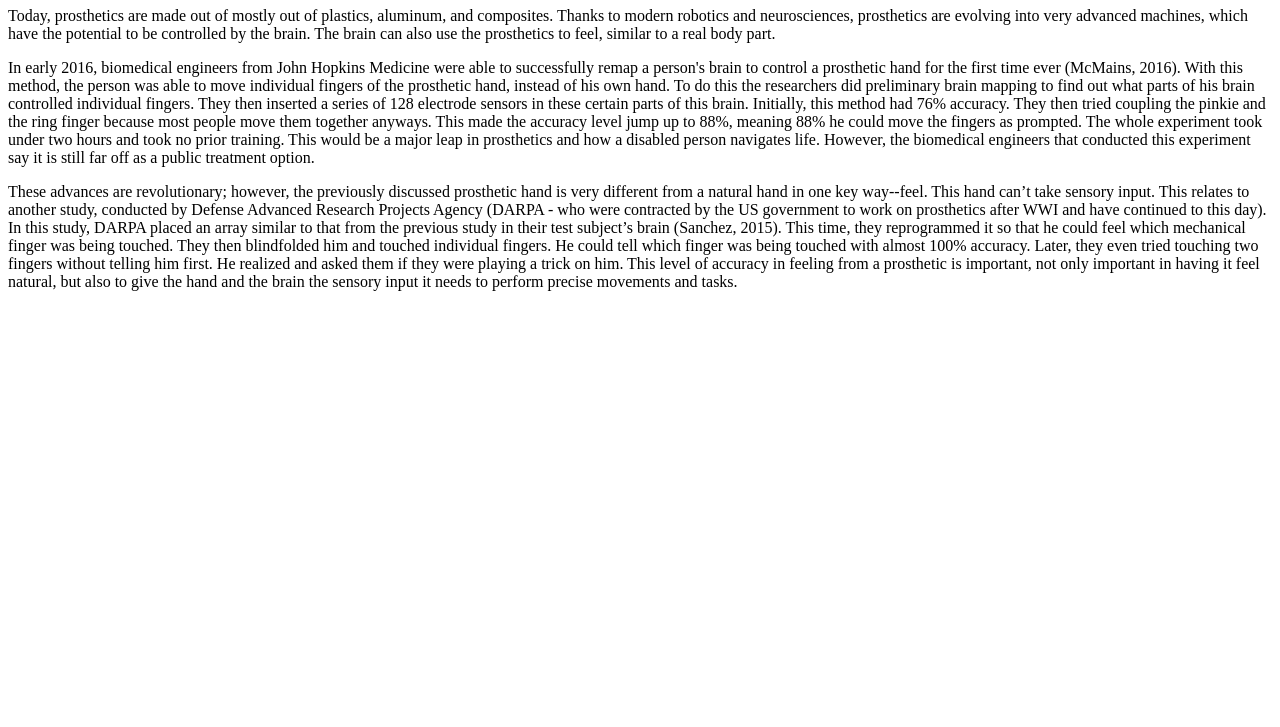
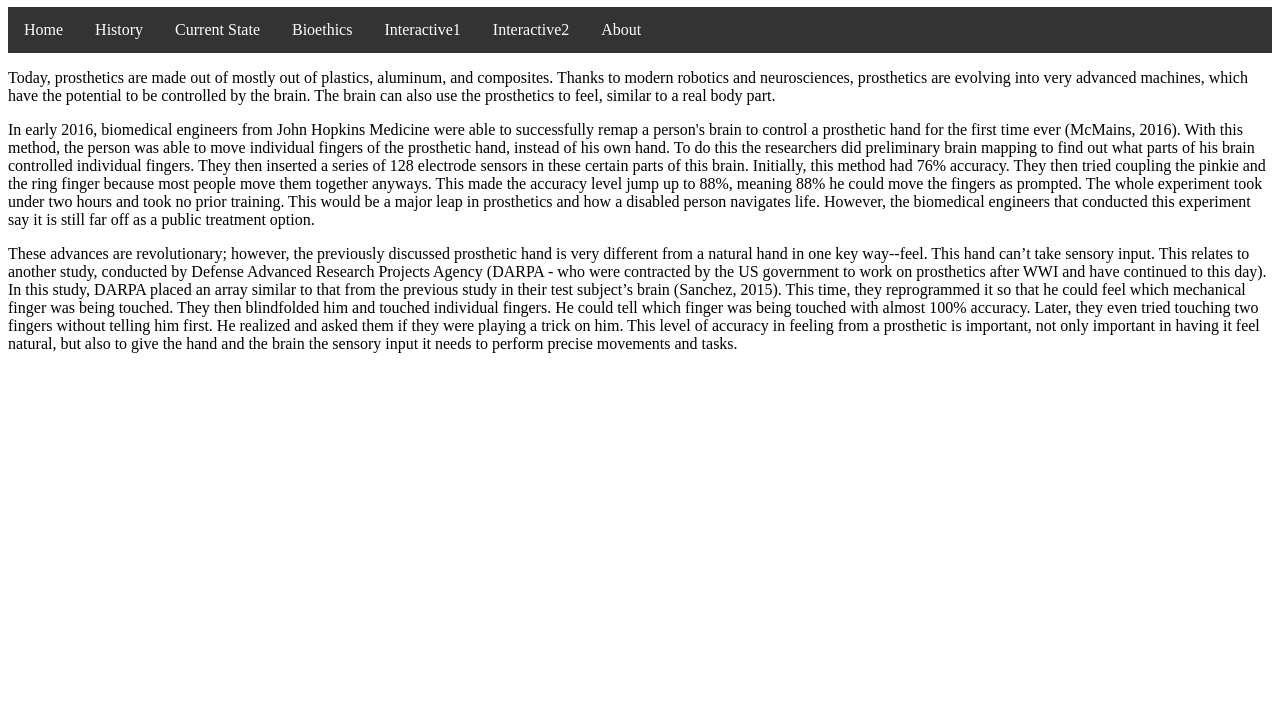
Before and after one commit to ETHG/ETHG.github.io, a plain HTML site: page ProstheticsToday.html in a window 1280 px wide. Shown: the part 73-800 px from the top of the page. Drawn offline with Linux system fonts and the light colour scheme.

Commit message:
Added toolbar to prosthetics today

```diff
--- a/ProstheticsToday.html
+++ b/ProstheticsToday.html
@@ -1,13 +1,24 @@
 <!DOCTYPE html>
 <html>
 <head>
-<title>
-Prosthetic Today</title>
+    <link rel="stylesheet" type="text/css" href="basiccss.css">
+  <title>Prosthetic Today</title>
   <meta name="viewport" content="width=device-width, initial-scale=1">
   <meta name="description" content="A brief description of the current state of prosthetics.">
 </head>
 <body>
   <h1>Prosthetic Today</h1>
+
+  <ul>
+    <li><a href="index.html">Home</a></li>
+    <li><a href="History.html">History</a></li>
+    <li><a href="ProstheticsToday.html">Current State</a></li>
+    <li><a href="contact.asp">Bioethics</a></li>
+    <li><a href="about.asp">Interactive1</a></li>
+    <li><a href="about.asp">Interactive2</a></li>
+    <li><a href="about.asp">About</a></li>
+  </ul>
+
   <p>Today, prosthetics are made out of mostly out of plastics, aluminum, and composites. Thanks to modern robotics and neurosciences, prosthetics are evolving into very advanced machines, which have the potential to be controlled by the brain. The brain can also use the prosthetics to feel, similar to a real body part.</p>
   <p>In early 2016, biomedical engineers from John Hopkins Medicine were able to successfully remap a person's brain to control a prosthetic hand for the first time ever (McMains, 2016). With this method, the person was able to move individual fingers of the prosthetic hand, instead of his own hand. To do this the researchers did preliminary brain mapping to find out what parts of his brain controlled individual fingers. They then inserted a series of 128 electrode sensors in these certain parts of this brain. Initially, this method had 76% accuracy. They then tried coupling the pinkie and the ring finger because most people move them together anyways. This made the accuracy level jump up to 88%, meaning 88% he could move the fingers as prompted. The whole experiment took under two hours and took no prior training. This would be a major leap in prosthetics and how a disabled person navigates life. However, the biomedical engineers that conducted this experiment say it is still far off as a public treatment option.</p>
   <p>These advances are revolutionary; however, the previously discussed prosthetic hand is very different from a natural hand in one key way--feel. This hand can’t take sensory input. This relates to another study, conducted by Defense Advanced Research Projects Agency (DARPA - who were contracted by the US government to work on prosthetics after WWI and have continued to this day). In this study, DARPA placed an array similar to that from the previous study in their test subject’s brain (Sanchez, 2015). This time, they reprogrammed it so that he could feel which mechanical finger was being touched. They then blindfolded him and touched individual fingers. He could tell which finger was being touched with almost 100% accuracy. Later, they even tried touching two fingers without telling him first. He realized and asked them if they were playing a trick on him. This level of accuracy in feeling from a prosthetic is important, not only important in having it feel natural, but also to give the hand and the brain the sensory input it needs to perform precise movements and tasks.</p>
```
Lines whose indentation alone changed are shown as unchanged.
